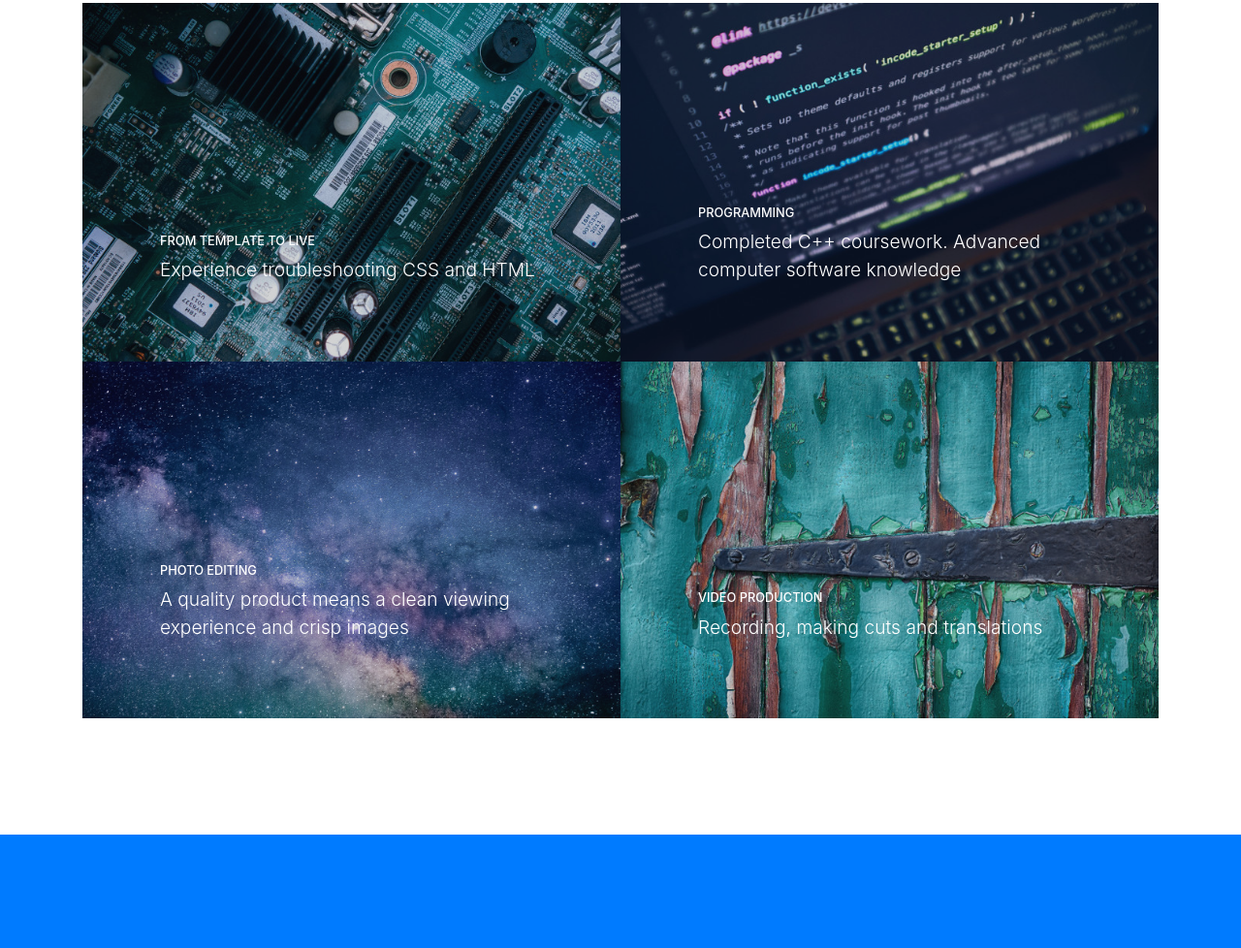
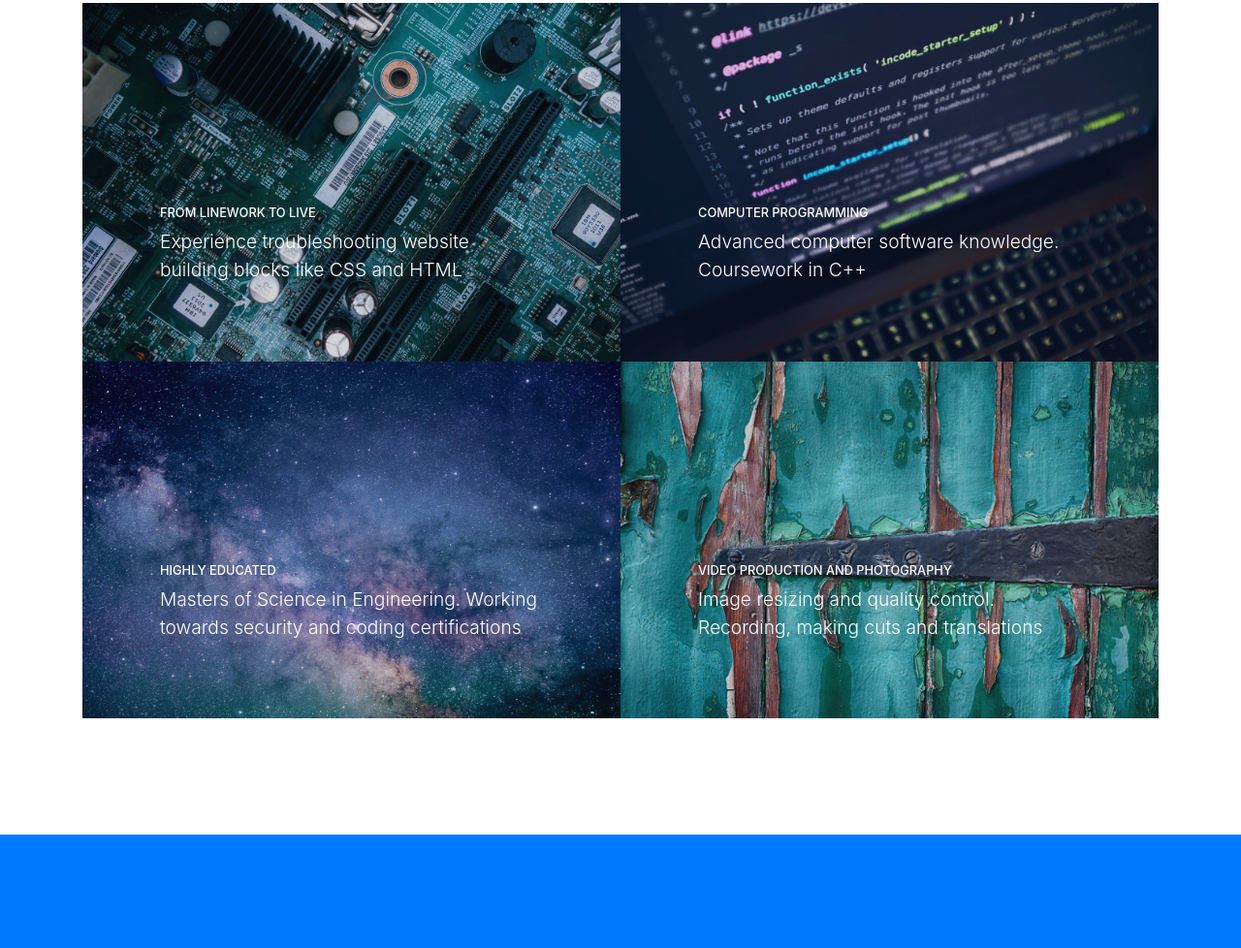
Before and after one commit to aspenoeld/aspenoeld.github.io, a website with bundled scripts: page index.html in a window 1280 px wide. Shown: the part 2461-3439 px from the top of the page at 97% size. Built offline with nearby package versions, Linux system fonts and the light colour scheme.

```diff
--- a/index.html
+++ b/index.html
@@ -160,8 +160,8 @@
             <a class="portfolio-item" href="#">
               <span class="caption">
                 <span class="caption-content">
-                  <h2>From Template to Live</h2>
-                  <p class="mb-0">Experience troubleshooting CSS and HTML</p>
+                  <h2>From Linework to Live</h2>
+                  <p class="mb-0">Experience troubleshooting website building blocks like CSS and HTML</p>
                 </span>
               </span>
               <img class="img-fluid" src="img/portfolio-1.jpg" alt="">
@@ -171,8 +171,8 @@
             <a class="portfolio-item" href="#">
               <span class="caption">
                 <span class="caption-content">
-                  <h2>Programming</h2>
-                  <p class="mb-0">Completed C++ coursework. Advanced computer software knowledge</p>
+                  <h2>Computer Programming</h2>
+                  <p class="mb-0">Advanced computer software knowledge. Coursework in C++</p>
                 </span>
               </span>
               <img class="img-fluid" src="img/portfolio-2.jpg" alt="">
@@ -182,8 +182,8 @@
             <a class="portfolio-item" href="#">
               <span class="caption">
                 <span class="caption-content">
-                  <h2>Photo Editing</h2>
-                  <p class="mb-0">A quality product means a clean viewing experience and crisp images</p>
+                  <h2>Highly Educated</h2>
+                  <p class="mb-0">Masters of Science in Engineering. Working towards security and coding certifications</p>
                 </span>
               </span>
               <img class="img-fluid" src="img/portfolio-3.jpg" alt="">
@@ -193,8 +193,8 @@
             <a class="portfolio-item" href="#">
               <span class="caption">
                 <span class="caption-content">
-                  <h2>Video Production</h2>
-		  <p class="mb-0">Recording, making cuts and translations</p>
+                  <h2>Video Production and Photography</h2>
+		  <p class="mb-0">Image resizing and quality control. Recording, making cuts and translations </p>
 		</span>
               </span>
               <img class="img-fluid" src="img/portfolio-4.jpg" alt="">
```
